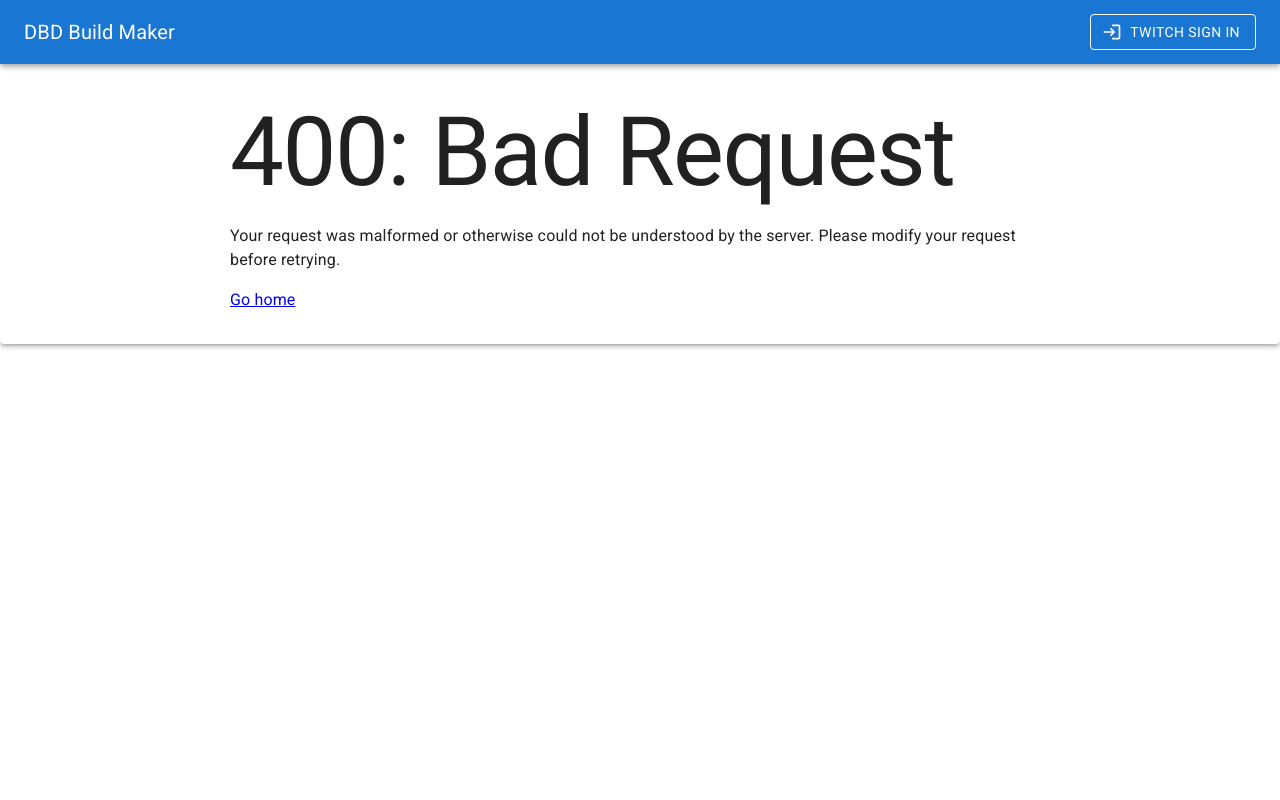
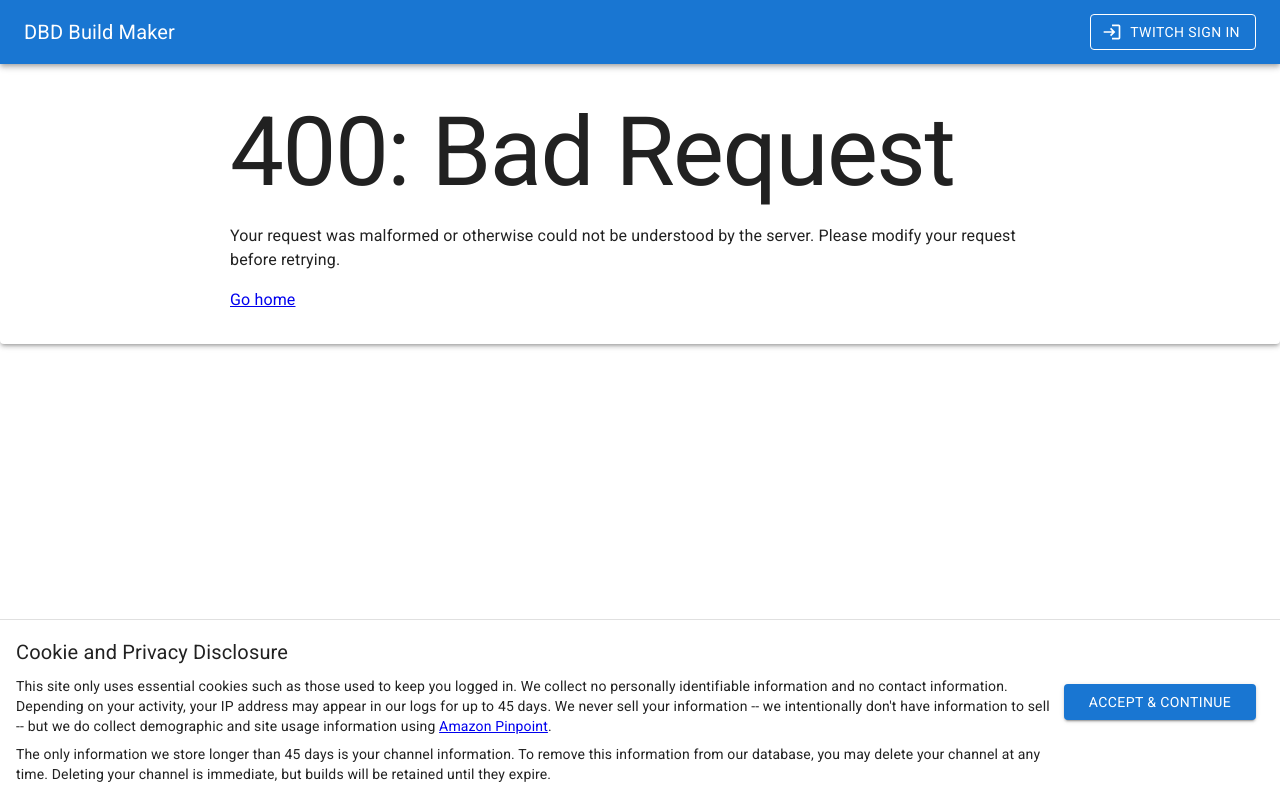
Before and after one commit to davidbowland/dbd-build-maker-ui, a Gatsby site: page /400 in a window 1280 px wide. Built offline with nearby package versions, Linux system fonts and the light colour scheme; Gatsby itself is replaced by a stand-in of ours; no server answers; what @aws-amplify/analytics, aws-amplify would draw is missing.

Commit message:
Add Disclaimer for cookies and privacy

```diff
--- /dev/null
+++ b/src/components/disclaimer/index.tsx
@@ -0,0 +1,52 @@
+import React, { useState } from 'react'
+import Button from '@mui/material/Button'
+import Cookies from 'universal-cookie'
+import Drawer from '@mui/material/Drawer'
+import Grid from '@mui/material/Grid'
+import { Link } from 'gatsby'
+import Stack from '@mui/material/Stack'
+import Typography from '@mui/material/Typography'
+
+const Disclaimer = (): JSX.Element => {
+  const cookies = new Cookies()
+
+  const [open, setOpen] = useState(cookies.get('disclaimer_accept') !== 'true')
+
+  const closeDrawer = (): void => {
+    cookies.set('disclaimer_accept', 'true', { path: '/', sameSite: 'strict', secure: true })
+    setOpen(false)
+  }
+
+  return (
+    <Drawer anchor="bottom" sx={{ display: open ? 'block' : 'none' }} variant="permanent">
+      <Stack spacing={1} sx={{ p: 2 }}>
+        <Typography variant="h6">Cookie and Privacy Disclosure</Typography>
+        <Grid container justifyContent="center" sx={{ width: '100%' }}>
+          <Grid item md sm={12}>
+            <Stack spacing={1}>
+              <Typography variant="body2">
+                This site only uses essential cookies such as those used to keep you logged in. We collect no personally
+                identifiable information and no contact information. Depending on your activity, your IP address may
+                appear in our logs for up to 45 days. We never sell your information -- we intentionally don&apos;t have
+                information to sell -- but we do collect demographic and site usage information using{' '}
+                <Link to="https://aws.amazon.com/pinpoint/">Amazon Pinpoint</Link>.
+              </Typography>
+              <Typography variant="body2">
+                The only information we store longer than 45 days is your channel information. To remove this
+                information from our database, you may delete your channel at any time. Deleting your channel is
+                immediate, but builds will be retained until they expire.
+              </Typography>
+            </Stack>
+          </Grid>
+          <Grid item lg={2} md={3} sm={6} sx={{ p: 1, textAlign: 'center' }} xs={12}>
+            <Button fullWidth onClick={closeDrawer} variant="contained">
+              Accept &amp; continue
+            </Button>
+          </Grid>
+        </Grid>
+      </Stack>
+    </Drawer>
+  )
+}
+
+export default Disclaimer
--- a/src/components/themed/index.tsx
+++ b/src/components/themed/index.tsx
@@ -4,6 +4,7 @@ import CssBaseline from '@mui/material/CssBaseline'
 import useMediaQuery from '@mui/material/useMediaQuery'
 
 import '@config/amplify'
+import Disclaimer from '@components/disclaimer'
 
 import '@assets/css/index.css'
 import '@fontsource/roboto'
@@ -28,6 +29,7 @@ const Themed = ({ children }: ThemedProps): JSX.Element => {
     <ThemeProvider theme={theme}>
       <CssBaseline />
       {children}
+      <Disclaimer />
     </ThemeProvider>
   )
 }
```
Also changed, not shown: src/components/disclaimer/index.test.tsx (added, +55 -0 lines), src/services/auth.test.ts (+2 -2 lines).
